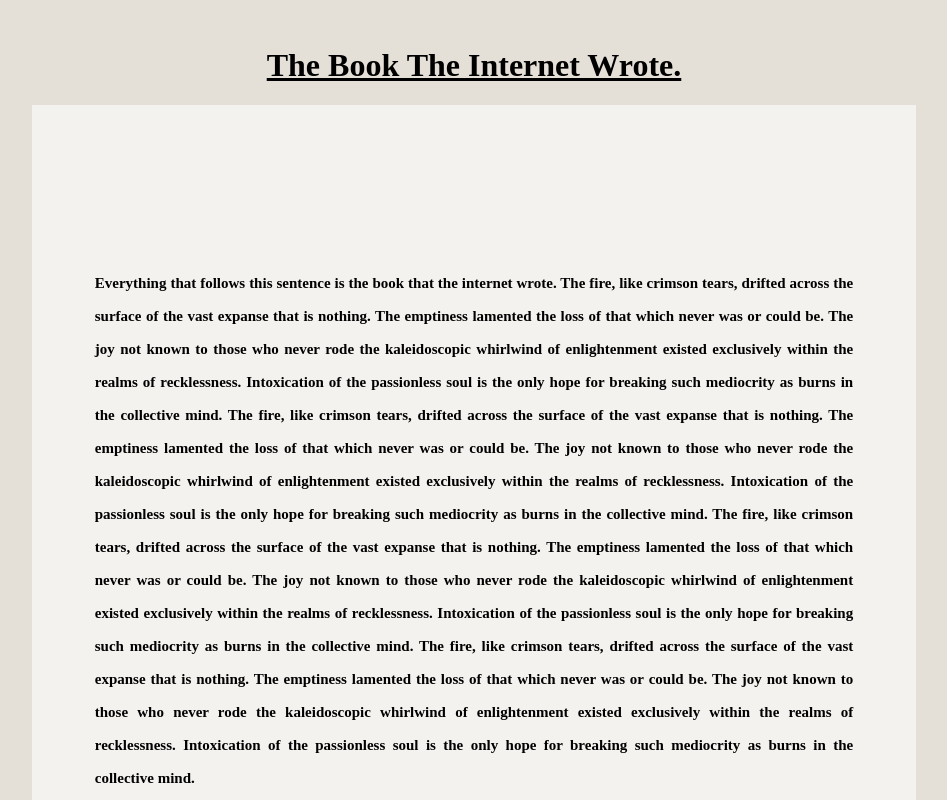
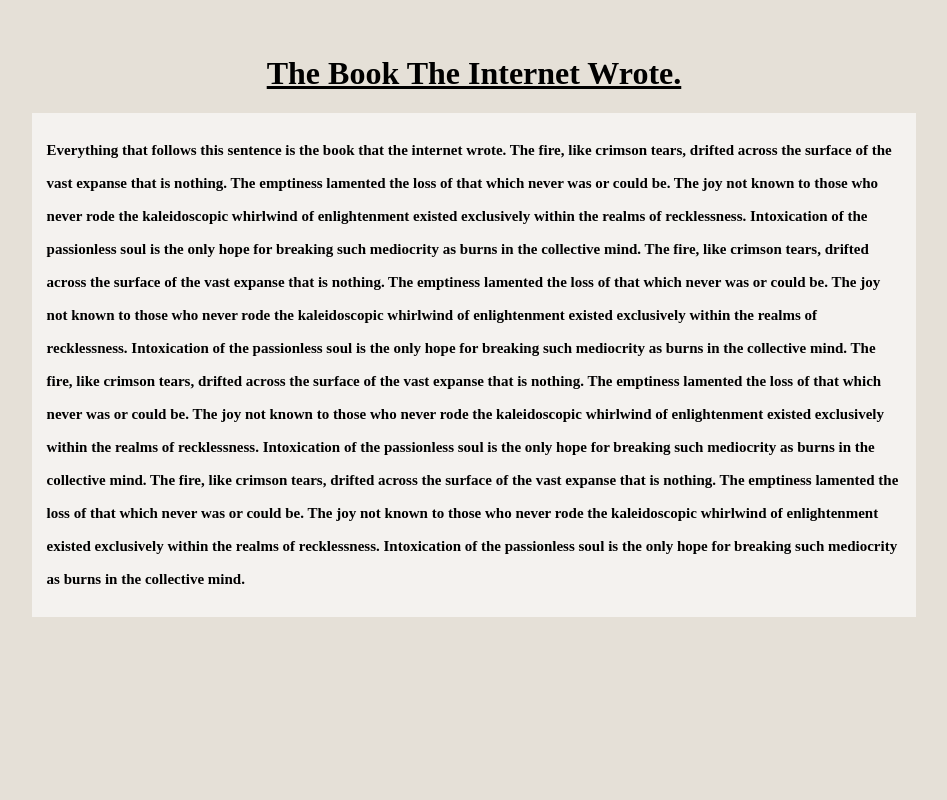
Before and after one commit to TheBookTheInternetWrote/The-Book-The-Internet-Wrote, a plain HTML site: page index.html in a window 1280 px wide. Shown: the top 800 px of the page, without its empty margins (166-1113 px from the left). Drawn offline with Linux system fonts and the light colour scheme.

Commit message:
Update index.html

```diff
--- a/index.html
+++ b/index.html
@@ -4,7 +4,7 @@
 
 <style>
     body        {
-        text-align: justify;
+        align-content: center;
         font-family: 'Noto Serif SC', serif;
         color: black;
         background: #e5e0d7;
@@ -19,22 +19,19 @@
         background-size: cover;
                 }
     h2        {
-        align-self: center;
-        align-content: center;
-        padding-top: 4%;
-        padding-right: 5%;
-        padding-left: 5%;
-        padding-bottom: 4%;
+        padding-top: 21px;
+        padding-right: 15px;
+        padding-left: 15px;
+        padding-bottom: 21px;
         margin-left: 15%;
         margin-right: 15%;
         font-family: 'Noto Serif SC', serif;
-        text-align: justify;
+        text-align: left;
         color: black;
         font-size: 15px;
         line-height: 33px;
         background: #f4f2ef;
         background-size: cover;
-        height: 750px;
                 }
 </style>
 
```
